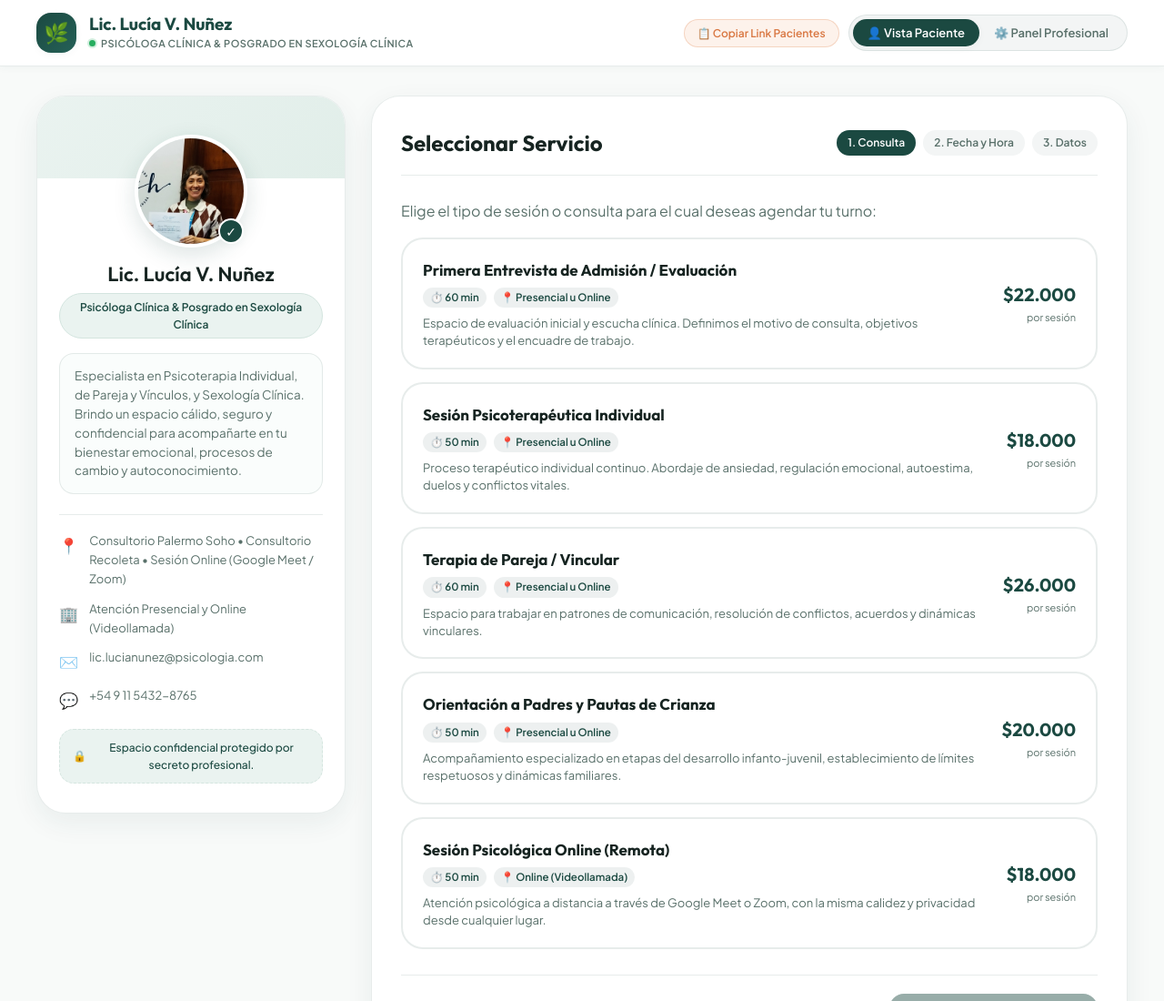
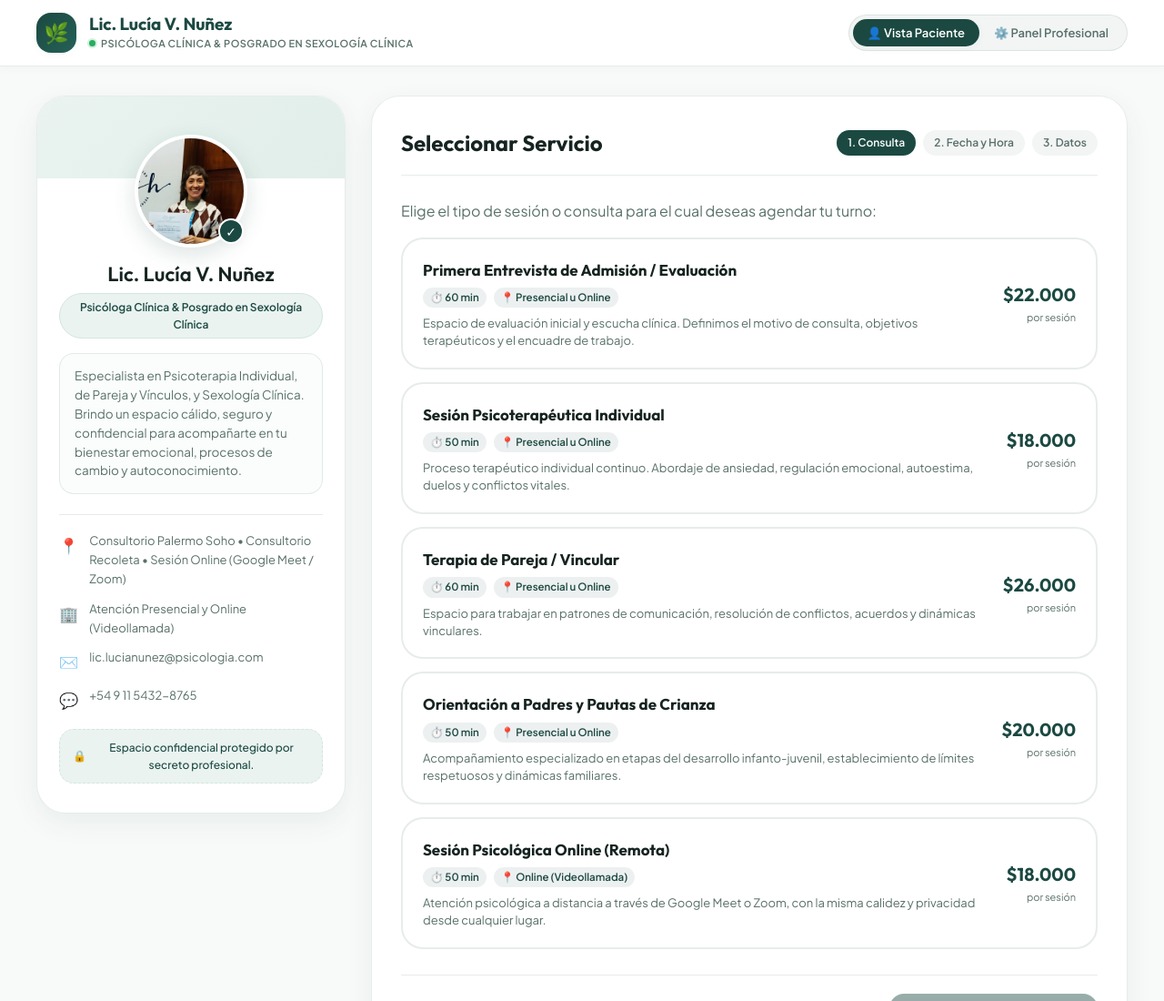
Before and after one commit to EmeemAi/psicoturnos, a website: page index.html in a window 1280 px wide. Shown: the top 1100 px of the page at 91% size. Drawn offline with Linux system fonts and the light colour scheme.

Commit message:
style: remove 'Copiar Link Pacientes' button from header

```diff
--- a/index.html
+++ b/index.html
@@ -26,10 +26,6 @@
 
             <!-- Acciones del Encabezado -->
             <div class="header-actions">
-                <button class="btn-share-link" onclick="appUtils.copyPatientLink()" title="Copiar enlace directo para enviar a pacientes">
-                    📋 Copiar Link Pacientes
-                </button>
-
                 <!-- Switcher de Vistas -->
                 <div class="view-toggle-container">
                     <button class="toggle-btn active" id="toggle-patient-btn" onclick="router.navigate('patient')">
```
